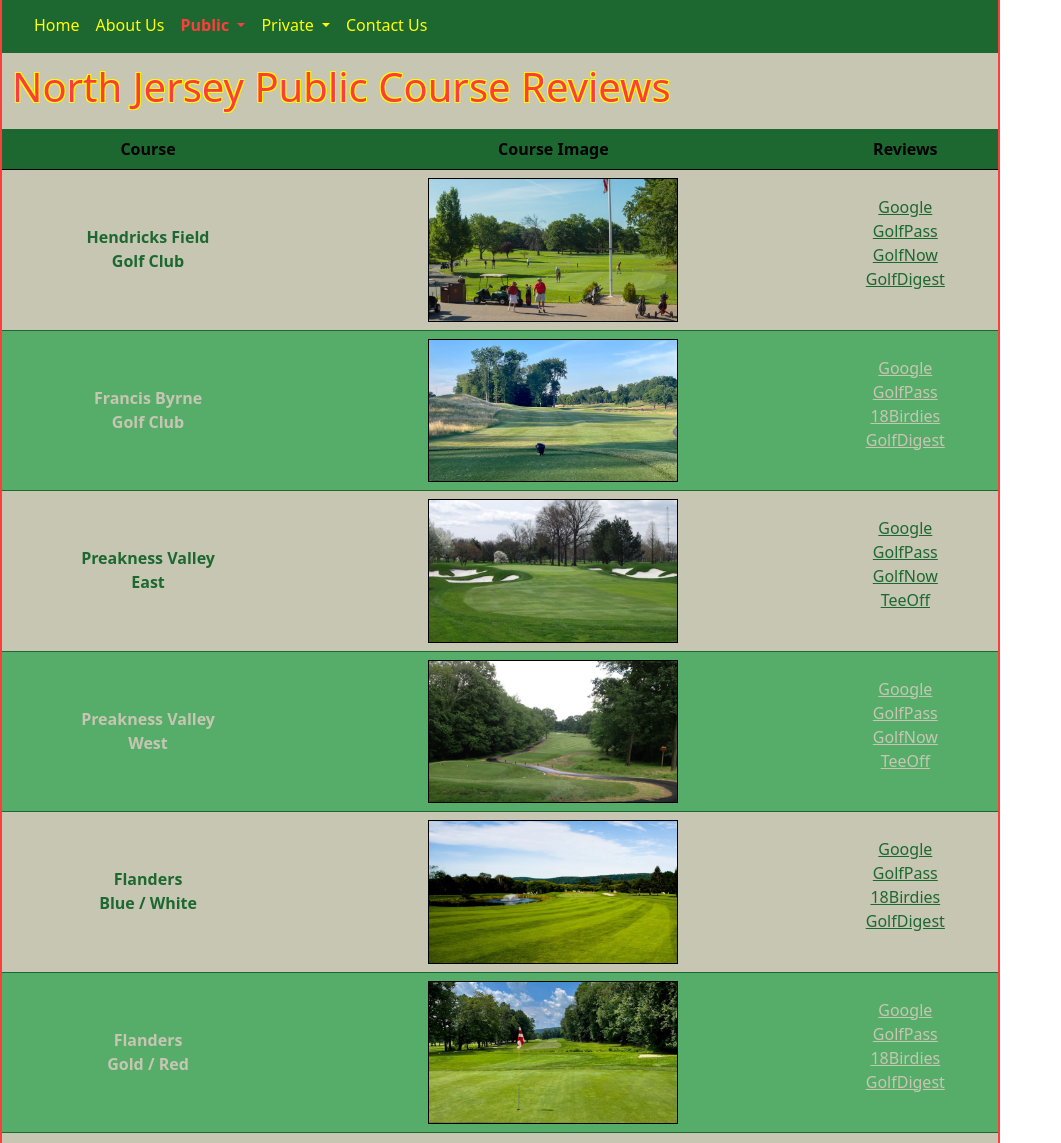
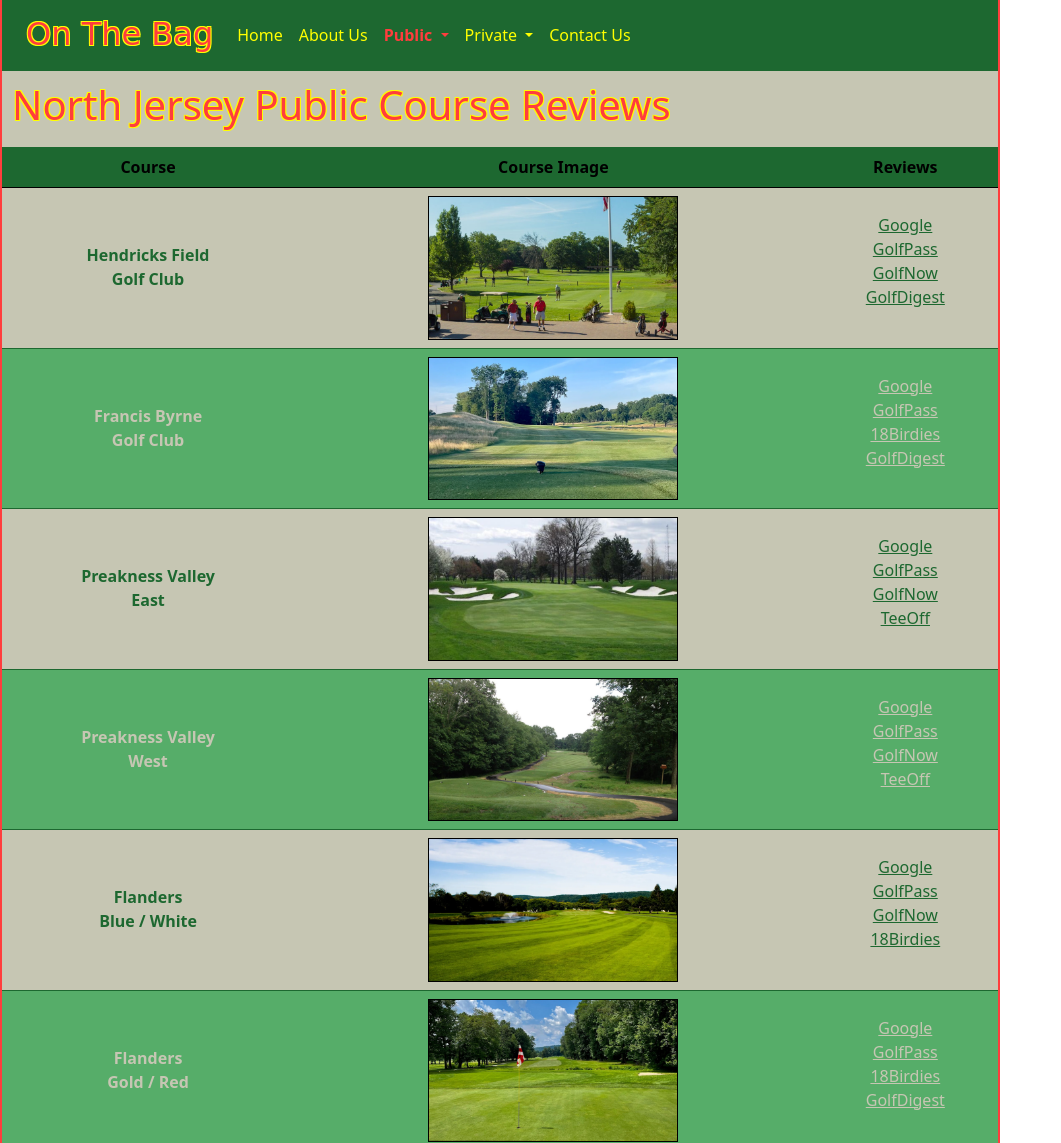
Before and after one commit to SaintSTC/OnTheBag, a plain HTML site: page publicreviews.html in a window 1280 px wide. Shown: the part 165-1308 px from the top of the page, without its empty margins (0-1061 px from the left). Drawn offline with nearby package versions, Linux system fonts and the light colour scheme.

Commit message:
navbar fixes

```diff
--- a/IS117-BootstrapStarterFilesV5/css/main.css
+++ b/IS117-BootstrapStarterFilesV5/css/main.css
@@ -9,6 +9,19 @@
     padding: 10px;
     font-size: 0.5rem;
 }
+
+.nav-item {
+    text-align: center;
+    padding-top: 10px;
+}
+
+.navbar-brand {
+    font-family: Brush Script MT, Brush Script Std, cursive;
+    color: #FF3D3D;
+    font-size: 200% !important;
+    text-shadow: -1px -1px 0 var(--OTBYellow), 1px -1px 0 var(--OTBYellow), -1px 1px 0 var(--OTBYellow), 1px 1px 0 var(--OTBYellow);
+}
+
 
 .table-primary {
     text-align: center;
--- a/publicreviews.html
+++ b/publicreviews.html
@@ -20,13 +20,14 @@
         <h1>On The Bag</h1>
         <h3> Your Online Caddie</h3>
     </header>
-    <nav class="navbar navbar-expand-md" style="background-color: #1D6830">
+    <nav class="navbar navbar-expand-md sticky-top" style="background-color: #1D6830">
         <div class="container">
             <button class="navbar-toggler" data-bs-toggle="collapse" data-bs-target="#nav" aria-controls="nav" aria-label="Expand navigation">
                 <span class="navbar-toggler-icon"></span>
             </button>
             <div class="collapse navbar-collapse" id="nav">
                 <ul class="navbar-nav">
+                    <a class="navbar-brand" href="#">On The Bag</a>
                     <li class="nav-item span4">
                         <a href="index.html" class="nav-link " style="color: yellow" >Home</a>
                     </li>
@@ -119,10 +120,10 @@
                     <th scope="row" style="padding-top: 55px;">Flanders<br>Blue / White</th>
                     <td><img src="images/coursepictures/flanders_B.png" alt="Flanders Valley Blue hole 9"></td>
                     <td style="padding-top: 25px;">
-                        <a href="" target="_blank">Google</a>
-                        <a href="" target="_blank"><br>GolfPass</a>
-                        <a href="" target="_blank"><br>18Birdies</a>
-                        <a href="" target="_blank"><br>GolfDigest</a>
+                        <a href="https://www.google.com/search?sca_esv=008f9e8726f85704&rlz=1C1RXQR_enUS1137US1137&si=APYL9btvhO6SAb8jF9HqTZMMa7vs_teLnZaEVrJZwRKFIIKjoWetZCd8A-C6sGpT6CeMGFnBTWzdtK0t0PaLa7vpmAAZThcZFZWkB9dvBFOnwS5ibFqGS_Rl1qtwkQ7pEN-H94oD0PM1eJthJ8G3qsF1LDXYSLwcJQ%3D%3D&q=Flanders+Valley+Golf+Course+Reviews&sa=X&ved=2ahUKEwj33smg2o2NAxVAElkFHfMCENQQ0bkNegQIMRAE&biw=1920&bih=911&dpr=1" target="_blank">Google</a>
+                        <a href="https://www.golfpass.com/travel-advisor/courses/9134-flanders-valley-golf-club-red-gold-course" target="_blank"><br>GolfPass</a>
+                        <a href="https://www.golfnow.com/courses/1033758-flanders-valley-golf-course-blue-to-white-details" target="_blank"><br>GolfNow</a>
+                        <a href="https://18birdies.com/golf-courses/club/97db0e10-86ac-11e4-8c28-020000005b00/flanders-valley-golf-course" target="_blank"><br>18Birdies</a>
                     </td>
                 </tr>
                 <tr>
```
Also changed, not shown: aboutus.html (+2 -1 lines), contact.html (+2 -1 lines), index.html (+3 -2 lines), privatereviews.html (+2 -1 lines), privatestats.html (+2 -1 lines), privatewebsites.html (+2 -1 lines), publicstats.html (+2 -1 lines), publicwebsites.html (+2 -1 lines).
